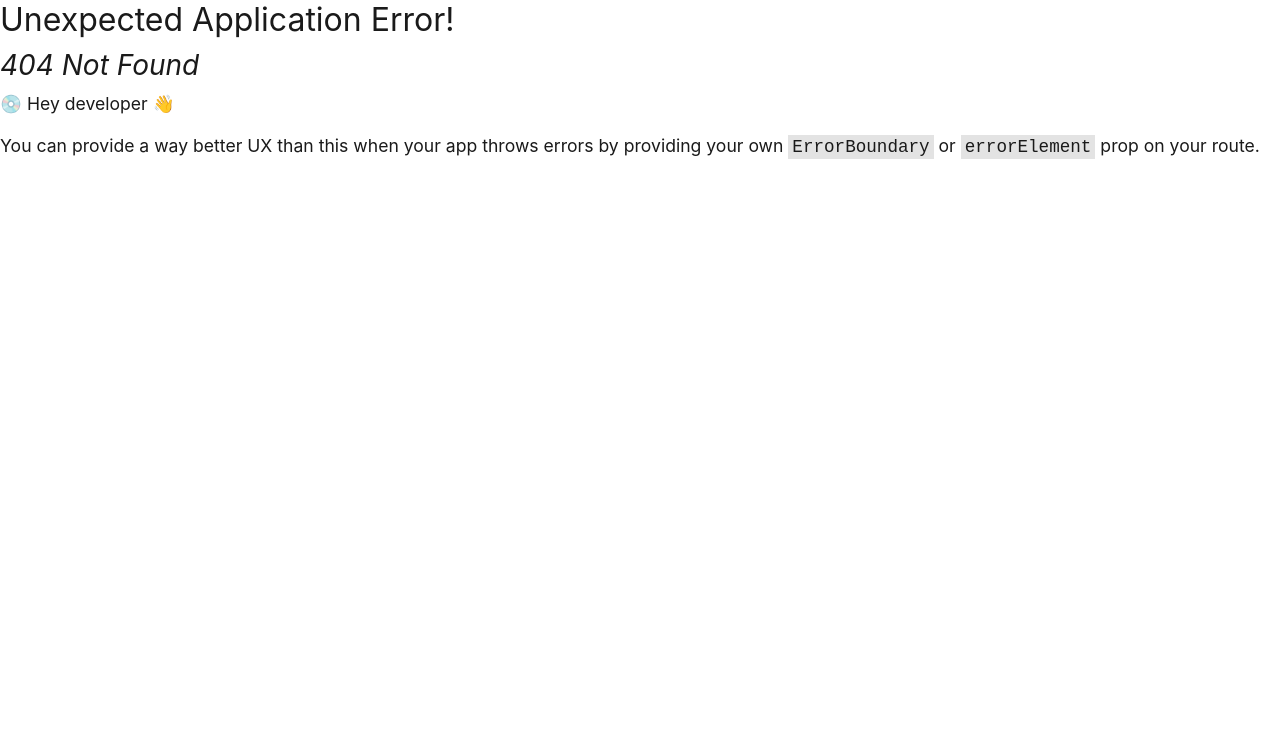
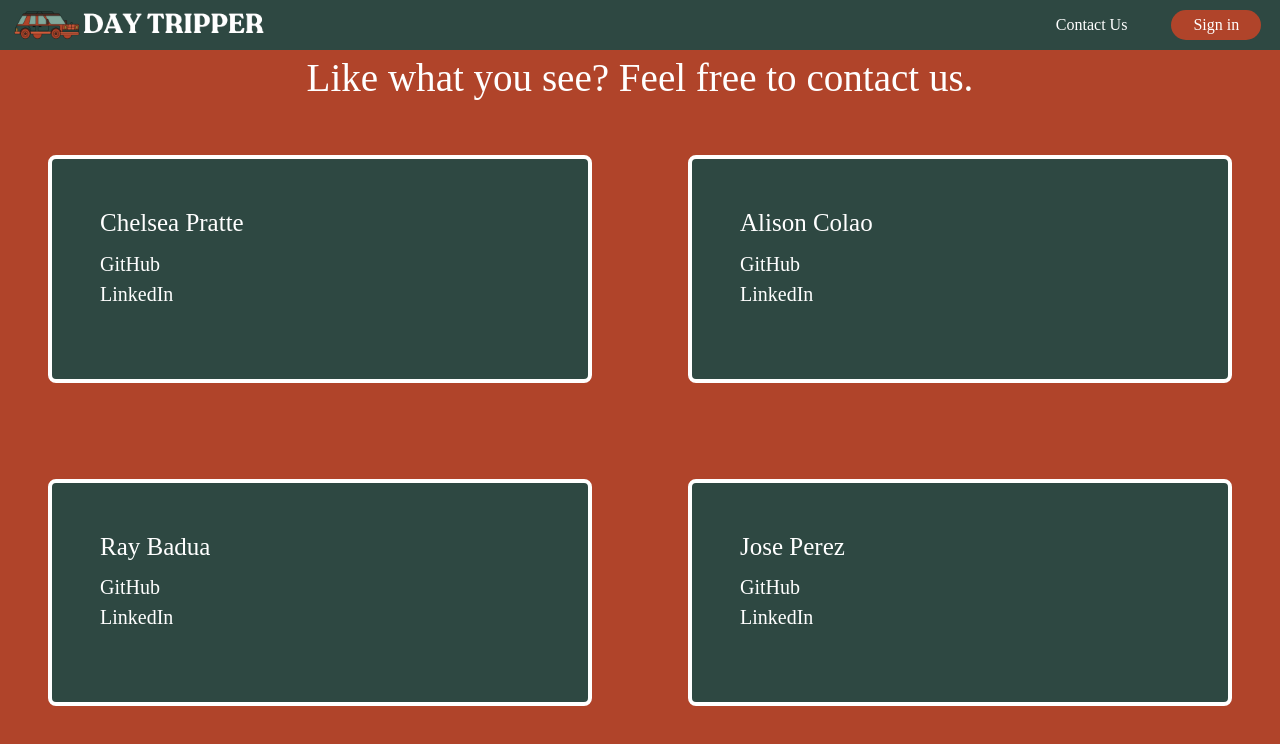
Before and after one commit to epicasino/daytripper, a React (Vite) app in the folder client/: page /contact in a window 1280 px wide. Before the commit this address had no page. Shown: the top 744 px of the page. Built offline with nearby package versions, Linux system fonts and the light colour scheme; a web font is replaced by a local one.

Commit message:
added contact us page

```diff
--- /dev/null
+++ b/client/src/components/contact/ContactUs.jsx
@@ -0,0 +1,49 @@
+export default function ContactUs() {
+    return (
+        <div className="bg-terracotta h-screen font-kawaii text-white">
+            <header className="text-center text-4xl p-1">Like what you see? Feel free to contact us.</header>
+            <div className="grid grid-cols-2 grid-rows-2 items-cen ">
+                <div className="m-6 rounded-lg h-fit border-4 bg-green">
+                    <div className="p-6">
+                        <h5 className="mb-2 text-2xl leading-tight text-white">Chelsea Pratte</h5>
+                        <p className="mb-4 text-xl text-white">
+                            <a href="https://github.com/callmechelsea" className="text-white">GitHub</a>
+                            <br />
+                            <a href="https://linkedin.com/in/callmechelsea" className="text-white">LinkedIn</a>
+                        </p>
+                    </div>
+                </div>
+                <div className="m-6 rounded-lg border-4 bg-green ">
+                 <div className="p-6">
+                        <h5 className="mb-2 text-2xl leading-tight text-white">Alison Colao</h5>
+                        <p className="mb-4 text-xl text-white">
+                            <a href="https://github.com/acolao" className="text-white">GitHub</a>
+                            <br />
+                            <a href="https://linkedin.com/in/alisoncolao" className="text-white">LinkedIn</a>
+                        </p>
+                    </div>
+                </div>
+                <div className="m-6 rounded-lg border-4 bg-green ">
+                 <div className="p-6">
+                        <h5 className="mb-2 text-2xl leading-tight text-white">Ray Badua</h5>
+                        <p className="mb-4 text-xl text-white">
+                        <a href="https://github.com/epicasino" className="text-white">GitHub</a>
+                            <br />
+                            <a href="https://www.linkedin.com/in/ray-badua/" className="text-white">LinkedIn</a>
+                        </p>
+                    </div>
+                </div>
+                <div className="m-6 rounded-lg border-4 bg-green ">
+                 <div className="p-6">
+                        <h5 className="mb-2 text-2xl leading-tight text-white">Jose Perez</h5>
+                        <p className="mb-4 text-xl text-white">
+                        <a href="https://github.com/joseperez013" className="text-white">GitHub</a>
+                            <br />
+                            <a href="https://www.linkedin.com/" className="text-white">LinkedIn</a>
+                        </p>
+                    </div>
+                </div>
+            </div>
+        </div>
+    );
+}
--- a/client/src/components/navbar/Navbar.jsx
+++ b/client/src/components/navbar/Navbar.jsx
@@ -29,9 +29,9 @@ export default function Navbar() {
                 <></>
               )}
               <li>
-              <Link to="/Contact" className="hover:text-sage">
-                    Contact
-                  </Link>
+                <Link to="/contact" className="hover:text-sage">
+                    Contact Us
+                </Link>
               </li>
             </ul>
           </div>
--- a/client/src/main.jsx
+++ b/client/src/main.jsx
@@ -8,6 +8,7 @@ import Map from './pages/Map.jsx';
 import Login from './pages/Login.jsx';
 import Trips from './pages/Trips.jsx';
 import Register from './pages/Register.jsx';
+import Contact from './pages/Contact.jsx';
 
 const router = createBrowserRouter([
   {
@@ -39,6 +40,10 @@ const router = createBrowserRouter([
         path: '/register',
         element: <Register />,
       },
+      {
+        path: '/contact',
+        element: <Contact />,
+      }
     ],
   },
 ]);
--- /dev/null
+++ b/client/src/pages/Contact.jsx
@@ -0,0 +1,11 @@
+import Navbar from '../components/navbar/Navbar';
+import ContactUs from '../components/contact/ContactUs';
+
+export default function Contact() {
+  return (
+    <div>
+      <Navbar />
+      <ContactUs />
+    </div>
+  );
+}
--- a/client/src/pages/Home.jsx
+++ b/client/src/pages/Home.jsx
@@ -1,6 +1,7 @@
 import Navbar from '../components/navbar/Navbar';
 import About from '../components/about/About';
 import Testimonials from '../components/testimonials/Testimonials';
+import Contact from './Contact';
 
 export default function Home() {
   return (
```
